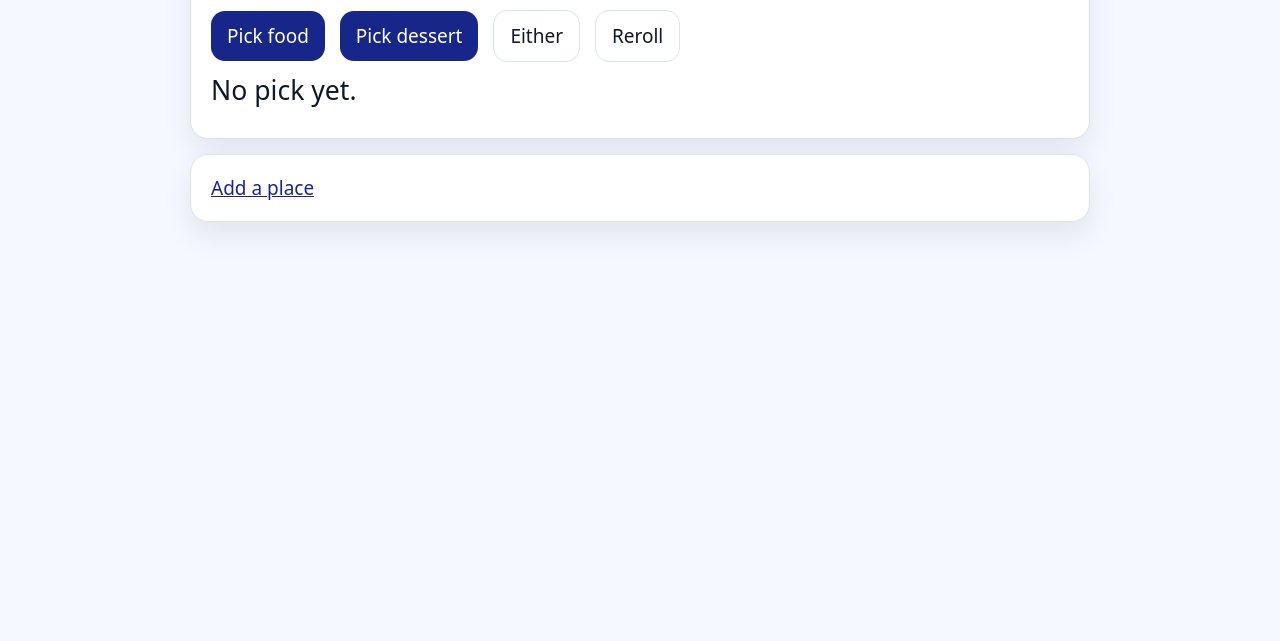
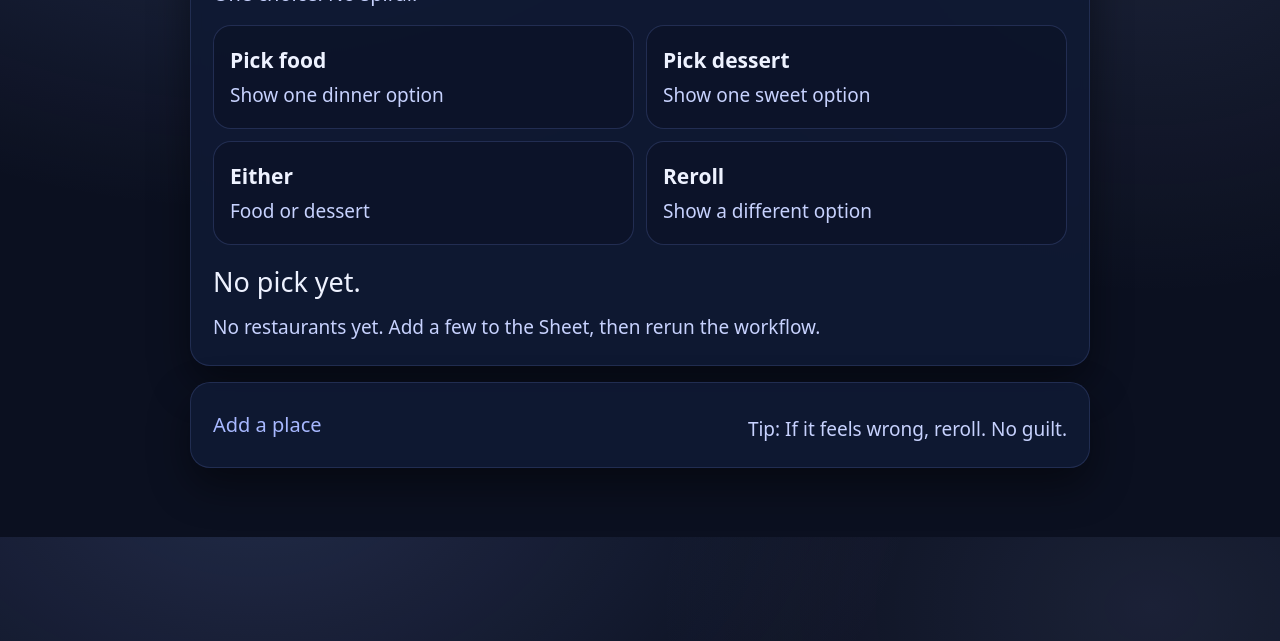
Before and after one commit to Engl101PracticePages/georgielovesmel, a plain HTML site: page index.html in a window 1280 px wide. Shown: the part 159-800 px from the top of the page. Drawn offline with Linux system fonts and the light colour scheme.

Commit message:
Update index.html

```diff
--- a/index.html
+++ b/index.html
@@ -7,23 +7,7 @@
 
 <style>
 :root{
---bg:#f6f8ff;
---card:#ffffff;
---ink:#0f172a;
---muted:#475569;
---line:#dbe3f0;
---accent:#192689;
---accent2:#2b3aa8;
---danger:#b42318;
---good:#067647;
---shadow:0 14px 30px rgba(0,0,0,.08);
---focus:3px solid rgba(25,38,137,.55);
---radius:18px;
---base:19px;
-}
-
-@media (prefers-color-scheme: dark){
-:root{
+  color-scheme: dark;
   --bg:#0b1020;
   --card:#101a33;
   --ink:#eef2ff;
@@ -31,129 +15,219 @@
   --line:#243055;
   --accent:#8aa4ff;
   --accent2:#a7b8ff;
---shadow:0 14px 30px rgba(0,0,0,.35);
---focus:3px solid rgba(138,164,255,.6);
-}
+  --shadow:0 18px 40px rgba(0,0,0,.45);
+  --focus:3px solid rgba(138,164,255,.65);
+  --radius:20px;
+  --base:20px;
 }
 
-html{font-size:var(--base);}
+html{ font-size:var(--base); }
 body{
   margin:0;
-font-family:system-ui,-apple-system,Segoe UI,Roboto,Helvetica,Arial,sans-serif;
-background:var(--bg);
+  font-family: system-ui, -apple-system, Segoe UI, Roboto, Helvetica, Arial, sans-serif;
+  background: radial-gradient(1200px 800px at 20% -10%, rgba(138,164,255,.18), transparent 55%),
+              radial-gradient(900px 700px at 90% 10%, rgba(167,184,255,.10), transparent 55%),
+              var(--bg);
   color:var(--ink);
+  line-height:1.55;
 }
 
 .wrap{
-max-width:900px;
-margin:auto;
-padding:30px 20px;
+  max-width: 900px;
+  margin: 0 auto;
+  padding: 34px 18px 70px;
 }
 
 .card{
-background:var(--card);
-border:1px solid var(--line);
-border-radius:var(--radius);
-box-shadow:var(--shadow);
-padding:20px;
-margin-top:15px;
+  background: rgba(16,26,51,.92);
+  border: 1px solid rgba(36,48,85,.9);
+  border-radius: var(--radius);
+  box-shadow: var(--shadow);
+  padding: 22px;
+  margin-top: 16px;
+  backdrop-filter: blur(6px);
 }
 
-button{
-font:inherit;
-border-radius:14px;
-border:1px solid var(--line);
-background:var(--card);
-color:var(--ink);
-padding:12px 16px;
-cursor:pointer;
-margin-right:10px;
+h1{
+  margin: 0 0 10px 0;
+  font-size: 1.75rem;
+  letter-spacing: .2px;
 }
 
-button.primary{
-background:var(--accent);
-color:white;
-border:none;
+.sub{
+  margin: 0;
+  color: var(--muted);
+}
+
+.grid{
+  display:grid;
+  grid-template-columns: 1fr;
+  gap: 12px;
+  margin-top: 16px;
+}
+
+@media (min-width: 760px){
+  .grid{ grid-template-columns: 1fr 1fr; }
+}
+
+.btn{
+  appearance:none;
+  border: 1px solid rgba(36,48,85,.95);
+  background: rgba(12,18,36,.55);
+  color: var(--ink);
+  border-radius: 18px;
+  padding: 18px 16px;
+  min-height: 58px;
+  font: inherit;
+  cursor: pointer;
+  text-align: left;
+  transition: transform .06s ease, background .2s ease, border-color .2s ease;
+}
+
+.btn:hover{
+  background: rgba(12,18,36,.72);
+  border-color: rgba(138,164,255,.45);
+}
+
+.btn:active{ transform: translateY(1px); }
+
+.btn:focus, a:focus{
+  outline: var(--focus);
+  outline-offset: 3px;
+}
+
+.btn strong{
+  display:block;
+  font-weight: 700;
+  font-size: 1.05rem;
+}
+
+.btn span{
+  display:block;
+  color: var(--muted);
+  margin-top: 4px;
+  font-size: .95rem;
 }
 
 .result{
-font-size:1.4rem;
-margin-top:10px;
+  margin-top: 16px;
+  font-size: 1.35rem;
+}
+
+.result a{
+  color: var(--accent2);
+  text-decoration: none;
+  border-bottom: 1px solid rgba(167,184,255,.35);
 }
 
 .small{
-color:var(--muted);
-margin-top:10px;
+  color: var(--muted);
+  margin-top: 10px;
+  font-size: .95rem;
 }
 
-a{color:var(--accent);}
+.links{
+  display:flex;
+  justify-content: space-between;
+  gap: 12px;
+  flex-wrap: wrap;
+  align-items:center;
+}
+
+a{
+  color: var(--accent2);
+  text-decoration: none;
+}
+a:hover{
+  text-decoration: underline;
+}
 </style>
 </head>
 
 <body>
-
 <div class="wrap">
 
   <div class="card">
+    <h1>Hi Mel. This is our little dinner oracle.</h1>
+    <p class="sub">One choice. No spiral.</p>
 
-<h1>Hi Mel. This is our little dinner oracle.</h1>
+    <div class="grid" role="group" aria-label="Pick buttons">
+      <button class="btn" type="button" onclick="pick('food')">
+        <strong>Pick food</strong>
+        <span>Show one dinner option</span>
+      </button>
 
-<button class="primary" onclick="pick('food')">Pick food</button>
-<button class="primary" onclick="pick('dessert')">Pick dessert</button>
-<button onclick="pick('either')">Either</button>
-<button onclick="pick(lastMode)">Reroll</button>
+      <button class="btn" type="button" onclick="pick('dessert')">
+        <strong>Pick dessert</strong>
+        <span>Show one sweet option</span>
+      </button>
+
+      <button class="btn" type="button" onclick="pick('either')">
+        <strong>Either</strong>
+        <span>Food or dessert</span>
+      </button>
+
+      <button class="btn" type="button" onclick="pick(lastMode)" id="rerollBtn" disabled>
+        <strong>Reroll</strong>
+        <span>Show a different option</span>
+      </button>
+    </div>
 
     <div class="result" id="result">No pick yet.</div>
-
     <div class="small" id="status"></div>
-
   </div>
 
   <div class="card">
+    <div class="links">
       <a href="./add.html">Add a place</a>
+      <span class="small">Tip: If it feels wrong, reroll. No guilt.</span>
+    </div>
   </div>
 
 </div>
 
 <script>
-
-let restaurants=[];
-let lastMode="either";
+let restaurants = [];
+let lastMode = "either";
 
 async function load(){
   try{
-let res=await fetch("restaurants.json");
-let data=await res.json();
-restaurants=data.restaurants;
+    const res = await fetch("restaurants.json", { cache: "no-store" });
+    const data = await res.json();
+    restaurants = Array.isArray(data.restaurants) ? data.restaurants : [];
+    if(!restaurants.length){
+      document.getElementById("status").innerText = "No restaurants yet. Add a few to the Sheet, then rerun the workflow.";
+    }
   }catch(e){
-document.getElementById("status").innerText="No restaurants yet. Add some first.";
+    document.getElementById("status").innerText = "No data yet. Add restaurants, then rerun the workflow.";
   }
 }
 
 function pick(mode){
+  lastMode = mode;
 
-lastMode=mode;
+  const rerollBtn = document.getElementById("rerollBtn");
+  if(rerollBtn) rerollBtn.disabled = false;
 
-let pool=restaurants.filter(r=>{
-if(mode==="either")return true;
-return r.category===mode;
+  const pool = restaurants.filter(r => {
+    const cat = (r.category || "").toString().trim().toLowerCase();
+    if(mode === "either") return true;
+    return cat === mode;
   });
 
-if(pool.length===0){
-document.getElementById("result").innerText="No matches.";
+  if(pool.length === 0){
+    document.getElementById("result").innerText = "No matches.";
     return;
   }
 
-let r=pool[Math.floor(Math.random()*pool.length)];
-
-document.getElementById("result").innerHTML=
-'<a href="'+(r.google_maps_url||r.url||"#")+'" target="_blank">'+r.name+'</a>';
-
+  const r = pool[Math.floor(Math.random() * pool.length)];
+  const url = r.google_maps_url || r.url || "#";
+  const name = r.name || "Unnamed place";
+  document.getElementById("result").innerHTML =
+    `<a href="${url}" target="_blank" rel="noopener noreferrer">${name}</a>`;
 }
 
 load();
-
 </script>
-
 </body>
 </html>
```
Lines whose indentation alone changed are shown as unchanged.
